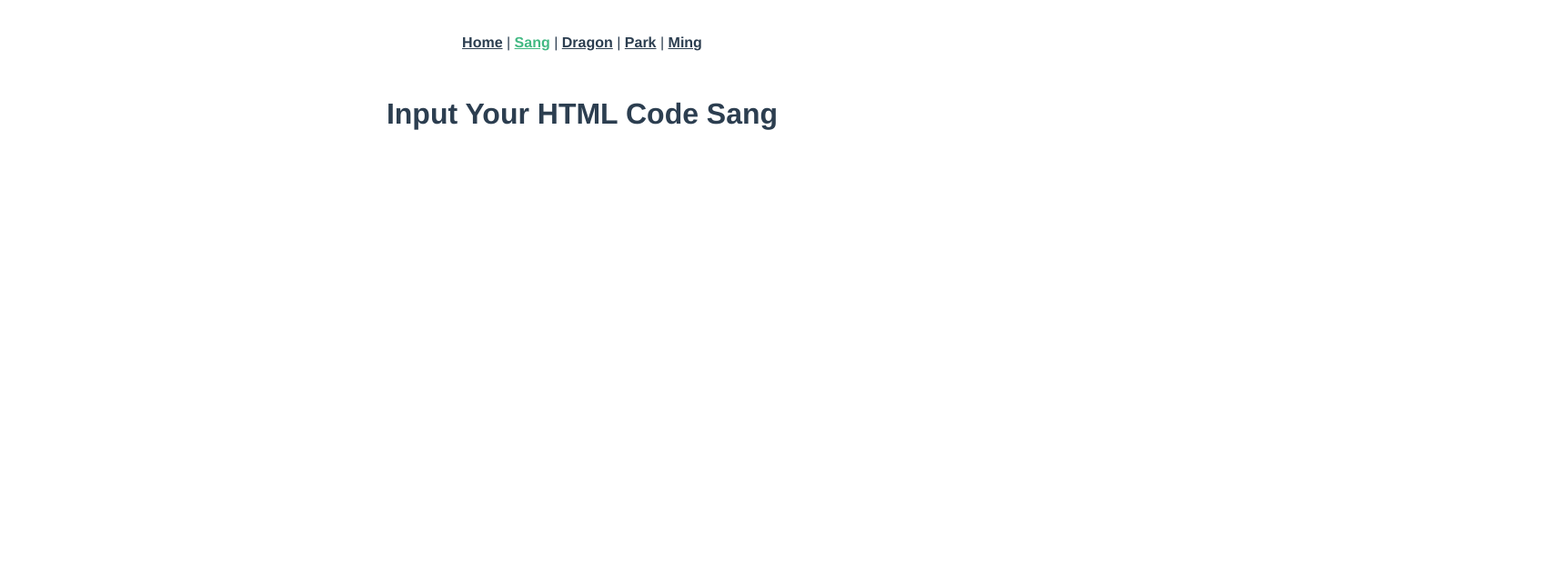
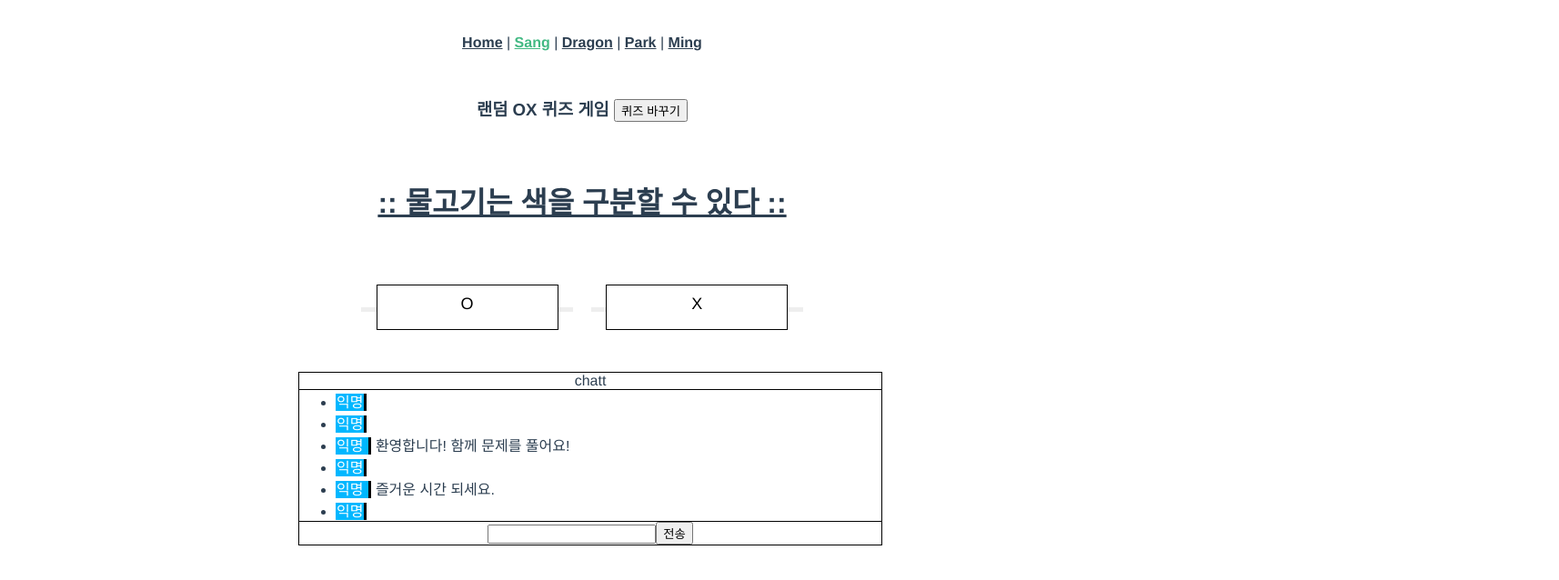
Before and after one commit to mingnine8/Vue-front, a Vue app: page /sang in a window 1280 px wide. Shown: the top 638 px of the page at 91% size, 1714 px wide, since content can reach past the window. Built offline with nearby package versions, Linux system fonts and the light colour scheme; no server answers.

Commit message:
Random OX Quiz game / socket: 3113

```diff
--- a/package.json
+++ b/package.json
@@ -11,6 +11,7 @@
     "eslint-config-standard": "^12.0.0",
     "eslint-plugin-import": "^2.14.0",
     "eslint-plugin-node": "^7.0.1",
+    "socket.io-client": "^2.1.1",
     "vue": "^2.5.17",
     "vue-router": "^3.0.1"
   },
--- /dev/null
+++ b/src/components/sang/chatt.vue
@@ -0,0 +1,91 @@
+<template>
+    <div id="container">
+        <div id="userChatt">
+            chatt
+        </div>
+        <ul>
+            <li v-for="(msg, index) in messages" :key="`msg-${index}`">
+                <div id="userList">
+                    익명
+                </div>
+                {{msg}}
+            </li>
+        </ul>
+        <input type="text" name="" v-model="message">
+        <button @click="sendMessage">전송</button>
+    </div>
+</template>
+
+<script>
+import socket from '../../plugins/socket.io';
+
+export default {
+    name: 'Chatt',
+    data() {
+        return {
+            messages: [
+                '', '', '환영합니다! 함께 문제를 풀어요!', '', '즐거운 시간 되세요.', ''
+            ],
+            message: ''
+        };
+    },
+    methods: {
+        sendMessage() {
+            if (this.message === '' || this.message === ' ') return;
+            if(this.message.length > 15) {
+                this.message = '15자 미만으로 적어주세요.';
+                return;
+            }
+            socket.emit('message', this.message);
+            this.message = '';
+        },
+        keyupEvent(event) {
+            if (event.keyCode === 13) {
+                this.sendMessage();
+            }
+        }
+    },
+    beforeCreate() {
+        socket.on('message', (msg) => {
+            if (this.messages.length > 5) this.messages.shift();
+            this.messages.push(`${msg}`);
+        });
+    },
+    created() {
+        window.addEventListener('keyup', this.keyupEvent);
+    }
+};
+</script>
+
+<style scoped>
+#container {
+    position: absolute;
+    width: 50%;
+    border: 1px solid black;
+    margin-left: 25%;
+}
+
+#userList {
+    width: 100%;
+    margin-right: 5px;
+    padding: 1px;
+    background-color: #00B7FF;
+    color: white;
+    border-right: 3px solid black;
+    display: inline;
+}
+
+#userChatt {
+    width: 100%;
+    margin: 5px;
+    padding: 5px;
+    display: inline;
+}
+
+ul{
+    border-top: 1px solid black;
+    border-bottom: 1px solid black;
+    margin: 0px;
+    text-align: left;
+}
+</style>
--- /dev/null
+++ b/src/plugins/socket.io.js
@@ -0,0 +1,5 @@
+import io from 'socket.io-client';
+//const io = require('socket.io-client');
+let socket = io('http://localhost:3113', { autoConnect: false });
+
+export default socket;
--- a/src/views/Sang.vue
+++ b/src/views/Sang.vue
@@ -1,26 +1,202 @@
 <template>
     <div>
-        <h1>Input Your HTML Code {{a}}</h1>
+        <h3>랜덤 OX 퀴즈 게임 <button @click="getQuiz">퀴즈 바꾸기</button></h3>
+        <div id="socketData">
+            <h1> :: {{quiz}} :: </h1>
+            <div id="trueOrFalse"></div>
+        </div>
+        <div class="backback">
+            <div class="back">
+                <div class="button_base b05_3d_roll" id="trueButton" @click="isAnswer(1)">
+                    <div>True!</div>
+                    <div>O</div>
+                </div>
+            </div>
+            <div class="back" >
+                <div class="button_base b05_3d_roll" id="falseButton" @click="isAnswer(0)">
+                    <div>False!</div>
+                    <div>X</div>
+                </div>
+            </div>
+        </div>
+        <h3></h3>
+        <Chatt></Chatt>
     </div>
 </template>
 
 <script>
+import Chatt from '../components/sang/Chatt';
+import socket from '../plugins/socket.io';
+
 export default {
     name: 'Sang',
-    data () {
+    components: {
+        Chatt
+    },
+    data() {
         return {
-            // Just use this.a !
-            a : 'Sang'
+            quiz: `물고기는 색을 구분할 수 있다`,
+            quizAns: 1,
+            description: `물고기는 신호등 정도의 색을 구별할 수 있습니다!`
         };
     },
     methods: {
-        wellcome () {
-            console.log('Sang.vue/wellcome:18', this.a);
+        isAnswer (ans) {
+            let node = document.getElementById('trueOrFalse');
+            document.getElementById('trueButton').style.visibility = 'hidden';
+            document.getElementById('falseButton').style.visibility = 'hidden';
+            if(ans === this.quizAns) {
+                node.innerHTML = `<h2>정답입니다!</h2><h3>${this.description}</h3>`;
+            }
+            else {
+                node.innerHTML = `<h2>틀렸습니다!</h2><h3>${this.description}</h3>`;
+            }
+        },
+        async getQuiz () {
+            document.getElementById('trueOrFalse').innerHTML = '';
+            document.getElementById('trueButton').style.visibility = 'visible';
+            document.getElementById('falseButton').style.visibility = 'visible';
+
+            // TODO
+            // fetch DB (await)
+            // get Query `quiz` and `quizAns`
         }
     },
-    created () {
-        // if created this component.
-        this.wellcome();
-    }
+    beforeUpdate () {
+        this.getQuiz();
+    },
+    beforeMount() {
+        if(socket.disconnected === true) socket.connect();
+        socket.emit('join');
+    },
+    beforeDestroy() {
+        // 소켓해제 안해줘도 되는지? 직접 해제하게 될 경우 메모리 릭 경고
+        // https://mcculloughwebservices.com/2016/10/30/possible-eventemitter-memory-leak-detected/
+        socket.disconnect();
+        //socket.emit('disconnect');
+    },
+
 };
 </script>
+
+<style scoped>
+h1{
+    text-decoration-line: underline;
+}
+#socketData {
+    margin-top: 5%;
+}
+.backback {
+    width: 100%;
+    padding: 5%;
+    margin-left: 25%;
+}
+
+.back {
+    width: 20%;
+    height: 0px;
+    float: left;
+    background-color: #eeeeee;
+    border: 10px;
+    border-color: #ffffff;
+    border-style: solid;
+    box-sizing: border-box;
+    -webkit-box-sizing: border-box;
+    -moz-box-sizing: border-box;
+    padding: 0px 5px 5px 5px;
+}
+
+.back:before {
+    padding: 10px;
+}
+
+.button_base {
+    margin: 0;
+    border: 0;
+    font-size: 18px;
+    position: relative;
+    top: 50%;
+    left: 50%;
+    margin-top: -25px;
+    margin-left: -100px;
+    width: 200px;
+    height: 50px;
+    text-align: center;
+    box-sizing: border-box;
+    -webkit-box-sizing: border-box;
+    -moz-box-sizing: border-box;
+    -webkit-user-select: none;
+    cursor: default;
+}
+
+.button_base:hover {
+    cursor: pointer;
+}
+
+.b05_3d_roll {
+    perspective: 500px;
+    -webkit-perspective: 500px;
+    -moz-perspective: 500px;
+}
+
+.b05_3d_roll div {
+    position: absolute;
+    text-align: center;
+    width: 100%;
+    height: 50px;
+    padding: 10px;
+    border: #000000 solid 1px;
+    pointer-events: none;
+    box-sizing: border-box;
+    -webkit-box-sizing: border-box;
+    -moz-box-sizing: border-box;
+}
+
+.b05_3d_roll div:nth-child(1) {
+    color: #000000;
+    background-color: #000000;
+    transform: rotateX(90deg);
+    -webkit-transform: rotateX(90deg);
+    -moz-transform: rotateX(90deg);
+    transition: all 0.2s ease;
+    -webkit-transition: all 0.2s ease;
+    -moz-transition: all 0.2s ease;
+    transform-origin: 50% 50% -25px;
+    -webkit-transform-origin: 50% 50% -25px;
+    -moz-transform-origin: 50% 50% -25px;
+}
+
+.b05_3d_roll div:nth-child(2) {
+    color: #000000;
+    background-color: #ffffff;
+    transform: rotateX(0deg);
+    -webkit-transform: rotateX(0deg);
+    -moz-transform: rotateX(0deg);
+    transition: all 0.2s ease;
+    -webkit-transition: all 0.2s ease;
+    -moz-transition: all 0.2s ease;
+    transform-origin: 50% 50% -25px;
+    -webkit-transform-origin: 50% 50% -25px;
+    -moz-transform-origin: 50% 50% -25px;
+}
+
+.b05_3d_roll:hover div:nth-child(1) {
+    color: #ffffff;
+    transition: all 0.2s ease;
+    -webkit-transition: all 0.2s ease;
+    -moz-transition: all 0.2s ease;
+    transform: rotateX(0deg);
+    -webkit-transform: rotateX(0deg);
+    -moz-transform: rotateX(0deg);
+}
+
+.b05_3d_roll:hover div:nth-child(2) {
+    background-color: #000000;
+    transition: all 0.2s ease;
+    -webkit-transition: all 0.2s ease;
+    -moz-transition: all 0.2s ease;
+    transform: rotateX(-90deg);
+    -webkit-transform: rotateX(-90deg);
+    -moz-transform: rotateX(-90deg);
+}
+</style>
```
Also changed, not shown: src/components/index.vue (deleted, +0 -58 lines), 1 other file (tests, documents, lock files or other folders).
